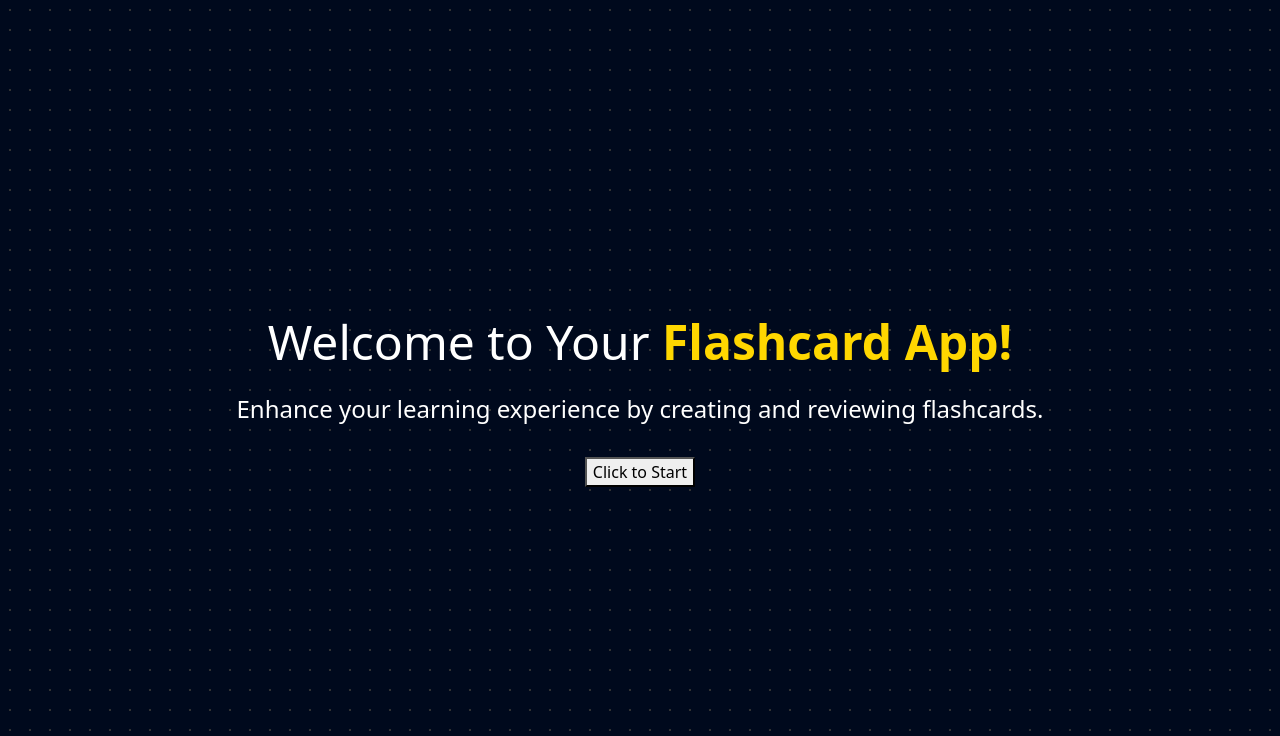
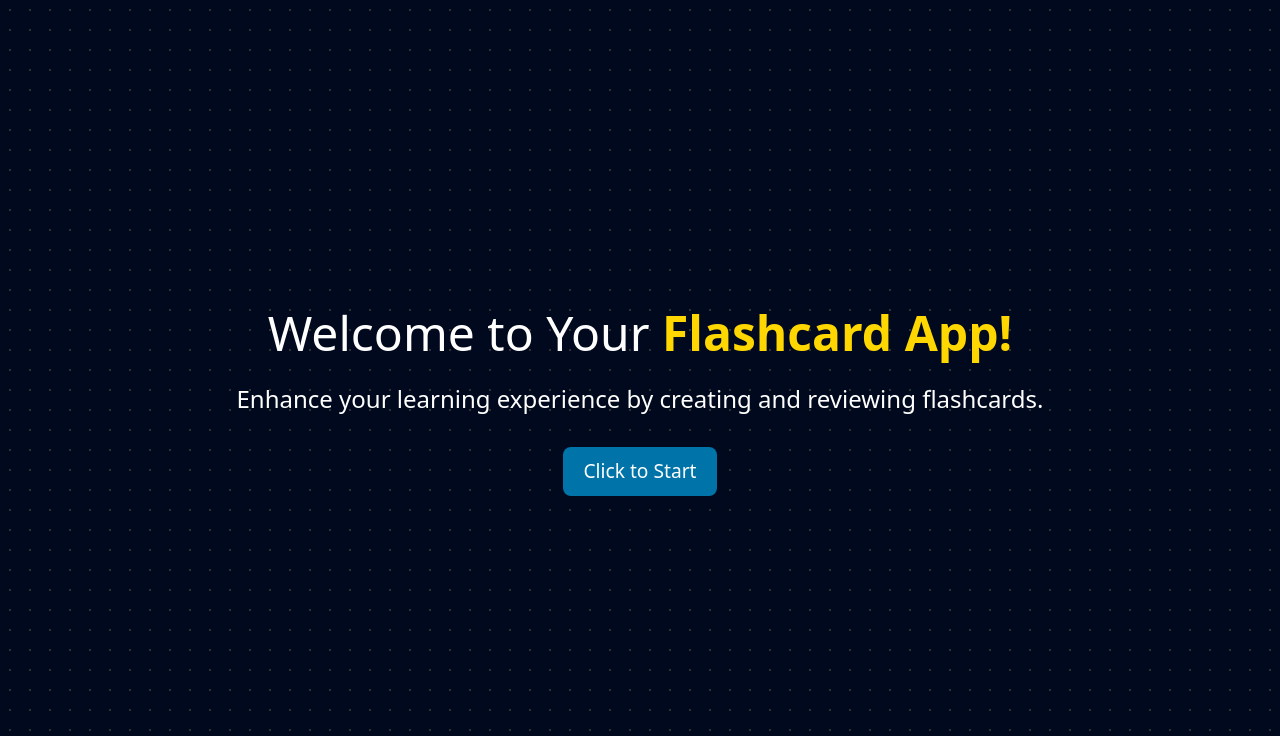
Before and after one commit to nberdi/Flashcard-App, a Flask app: page / in a window 1280 px wide. Shown: the top 736 px of the page. Run offline with Flask 3, Linux system fonts and the light colour scheme.

Commit message:
added link to create module page

```diff
--- a/templates/welcome_page.html
+++ b/templates/welcome_page.html
@@ -8,6 +8,6 @@
     <div class="welcome_page_container">
         <h1 class="welcome_page_heading">Welcome to Your <span class="welcome_page_highlight">Flashcard App!</span></h1>
         <p class="welcome_page_text">Enhance your learning experience by creating and reviewing flashcards.</p>
-        <a href=""><button type="submit" class="start_btn">Click to Start</button></a>
+        <a href="create_module"><button type="submit" class="btn_common">Click to Start</button></a>
     </div>
 {% endblock %}
```
